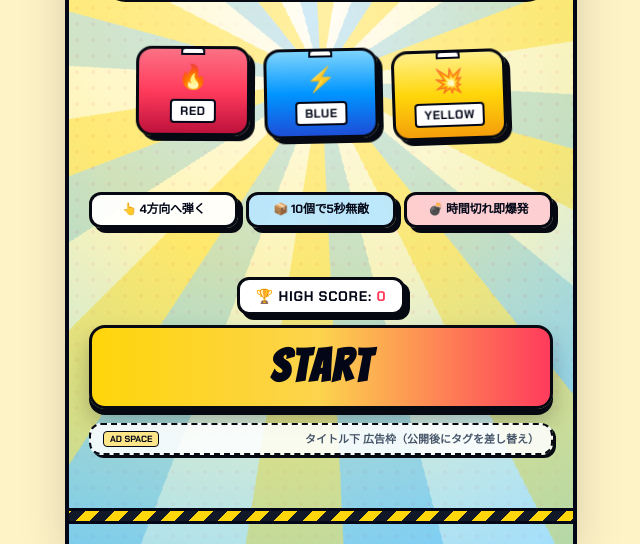
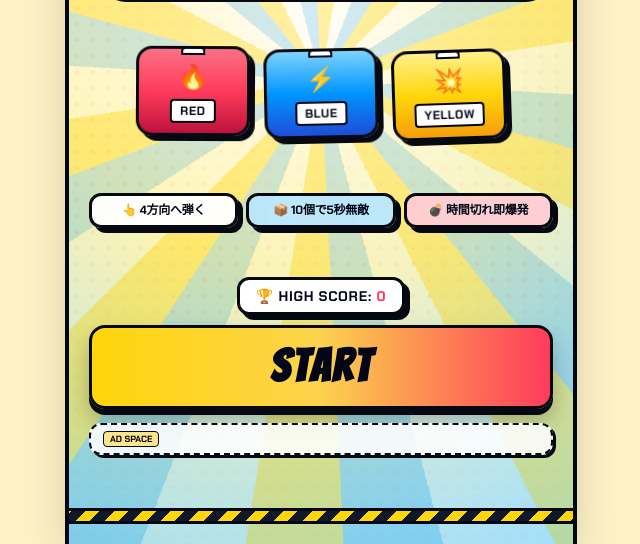
Before and after one commit to 7vfh2hj7kn-crypto/panic-bombe, a plain HTML site: page index.html in a window 1280 px wide. Shown: the part 256-800 px from the top of the page, without its empty margins (319-959 px from the left). Drawn offline with nearby package versions, Linux system fonts and the light colour scheme; animation ran at ten frames a second.

Commit message:
Update index.html

```diff
--- a/index.html
+++ b/index.html
@@ -232,7 +232,9 @@
                 <!-- Below-title ad slot placeholder (separated from START so accidental taps are avoided) -->
                 <div id="titleAdSlot" data-ad-slot="title-bottom" class="ad-slot-frame w-full rounded-xl px-3 py-1.5 mt-1 flex items-center justify-between gap-2 text-[10px] sm:text-[11px] font-extrabold text-slate-600 min-w-0">
                     <span class="no-wrap-badge px-1.5 py-0.5 rounded bg-amber-200 border border-slate-950 text-slate-950 text-[9px] font-black">AD SPACE</span>
-                    <span class="truncate">タイトル下 広告枠（公開後にタグを差し替え）</span>
+                   </span> <!-- admax -->
+<script src="https://adm.shinobi.jp/s/18454b899401fc4e011f6e08847c4d1f"></script>
+<!-- admax -->
                 </div>
             </div>
 
```
